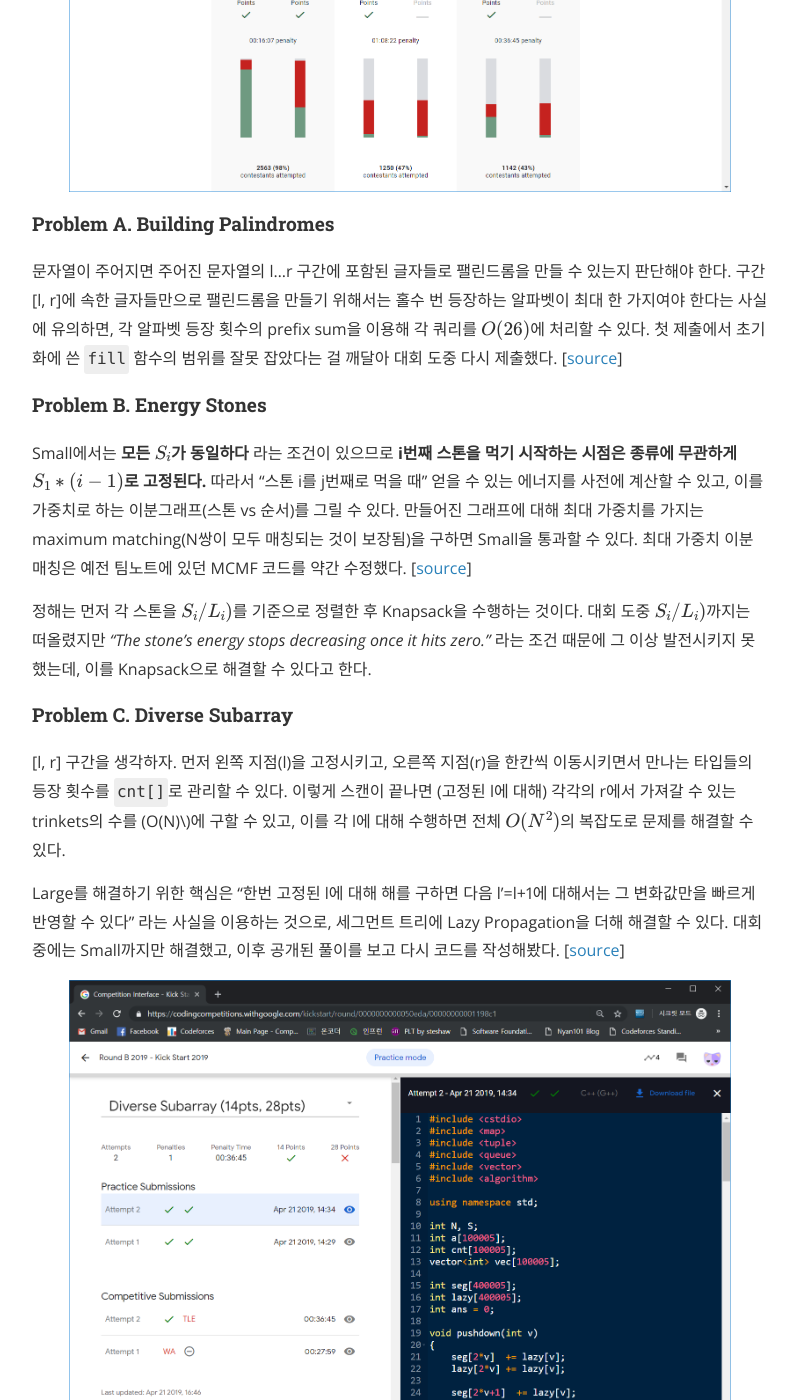
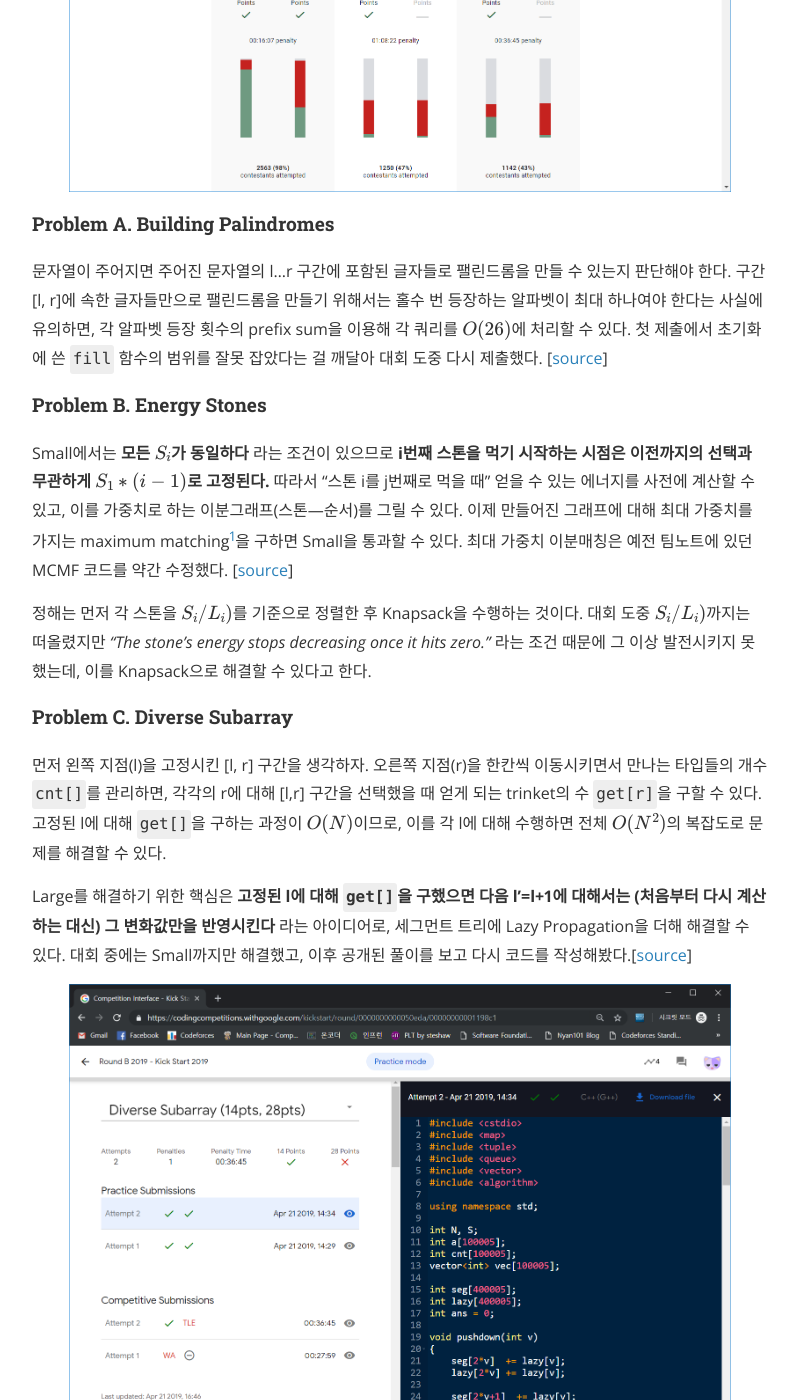
Before and after one commit to nyan101/nyan101.github.io, a Jekyll site: the page built from _posts/2019-04-21-CodeJam-Kickstart-2019-RoundB-후기.md, in a window 1280 px wide and 1400 px high, scrolled down 690 px. Shown: the whole window, without its empty margins (240-1037 px from the left). Built offline with Jekyll 4.4.1, drawn with Linux system fonts in a browser that asks for light colours; nearby versions of some CDN libraries; formulas are drawn with MathJax 3; comment, search, counter and statistics services are not loaded; a style sheet for code colours, icons or effects is not loaded; some of the changed text lies outside the part shown.

Commit message:
edit post

```diff
--- a/_posts/2019-04-21-CodeJam-Kickstart-2019-RoundB-후기.md
+++ b/_posts/2019-04-21-CodeJam-Kickstart-2019-RoundB-후기.md
@@ -8,7 +8,7 @@
 use_math: true
 ---
 
-리뉴얼된 후 두 번째 치르는 코드잼이다. 지난번처럼 서버 문제는 없었지만 생각처럼 문제가 잘 풀리지 않아 A 빼고는 딱히 정해를 떠올릴 수 있는 문제가 없었다. 결국 B, C번 모두 Small만을 해결하고 최종 115등으로 대회가 끝났다. 전체 문제는 [여기](https://codingcompetitions.withgoogle.com/kickstart/round/0000000000050eda)에서 볼 수 있다.
+지난 Round A에 이어 리뉴얼된 킥스타트에서 두번째로 치르는 대회였다. 다행히 지난번과 같은 서버 문제는 없었지만 생각처럼 문제가 잘 풀리지는 않았다. A번을 제출하고 나니 딱히 풀이가 떠오르는 문제가 없어 결국 B, C 모두 Small까지만 통과할 수 있었다. 결과는 최종 115등으로 전체 문제는 [여기](https://codingcompetitions.withgoogle.com/kickstart/round/0000000000050eda)에서 볼 수 있다.
 
 
 
@@ -19,24 +19,24 @@
 
 #### Problem A. Building Palindromes
 
-문자열이 주어지면 주어진 문자열의 l...r 구간에 포함된 글자들로 팰린드롬을 만들 수 있는지 판단해야 한다. 구간 [l, r]에 속한 글자들만으로 팰린드롬을 만들기 위해서는 홀수 번 등장하는 알파벳이 최대 한 가지여야 한다는 사실에 유의하면, 각 알파벳 등장 횟수의 prefix sum을 이용해 각 쿼리를 \\(O(26)\\)에 처리할 수 있다. 첫 제출에서 초기화에 쓴 `fill` 함수의 범위를 잘못 잡았다는 걸 깨달아 대회 도중 다시 제출했다. [[source](https://github.com/nyan101/algorithm_snippet/blob/master/CodeJam/Kickstart 2019 Round B/A.cpp)]
+문자열이 주어지면 주어진 문자열의 l...r 구간에 포함된 글자들로 팰린드롬을 만들 수 있는지 판단해야 한다. 구간 [l, r]에 속한 글자들만으로 팰린드롬을 만들기 위해서는 홀수 번 등장하는 알파벳이 최대 하나여야 한다는 사실에 유의하면, 각 알파벳 등장 횟수의 prefix sum을 이용해 각 쿼리를 \\(O(26)\\)에 처리할 수 있다. 첫 제출에서 초기화에 쓴 `fill` 함수의 범위를 잘못 잡았다는 걸 깨달아 대회 도중 다시 제출했다. [[source](https://github.com/nyan101/algorithm_snippet/blob/master/CodeJam/Kickstart 2019 Round B/A.cpp)]
 
 
 
 #### Problem B. Energy Stones
 
-Small에서는 **모든 \\(S\_i\\)가 동일하다** 라는 조건이 있으므로 **i번째 스톤을 먹기 시작하는 시점은 종류에 무관하게 \\(S\_1 \* (i-1)\\)로 고정된다.** 따라서 "스톤 i를 j번째로 먹을 때" 얻을 수 있는 에너지를 사전에 계산할 수 있고, 이를 가중치로 하는 이분그래프(스톤 vs 순서)를 그릴 수 있다. 만들어진 그래프에 대해 최대 가중치를 가지는 maximum matching(N쌍이 모두 매칭되는 것이 보장됨)을 구하면 Small을 통과할 수 있다. 최대 가중치 이분매칭은 예전 팀노트에 있던 MCMF 코드를 약간 수정했다. [[source](https://github.com/nyan101/algorithm_snippet/blob/master/CodeJam/Kickstart 2019 Round B/B.cpp)]
+Small에서는 **모든 \\(S\_i\\)가 동일하다** 라는 조건이 있으므로 **i번째 스톤을 먹기 시작하는 시점은 이전까지의 선택과 무관하게 \\(S\_1 \* (i-1)\\)로 고정된다.** 따라서 "스톤 i를 j번째로 먹을 때" 얻을 수 있는 에너지를 사전에 계산할 수 있고, 이를 가중치로 하는 이분그래프(스톤—순서)를 그릴 수 있다. 이제 만들어진 그래프에 대해 최대 가중치를 가지는 maximum matching[^1]을 구하면 Small을 통과할 수 있다. 최대 가중치 이분매칭은 예전 팀노트에 있던 MCMF 코드를 약간 수정했다. [[source](https://github.com/nyan101/algorithm_snippet/blob/master/CodeJam/Kickstart 2019 Round B/B.cpp)]
 
  정해는 먼저 각 스톤을 \\(S\_i / L\_i)\\)를 기준으로 정렬한 후 Knapsack을 수행하는 것이다. 대회 도중  \\(S\_i / L\_i)\\)까지는 떠올렸지만 _"The stone's energy stops decreasing once it hits zero."_ 라는 조건 때문에 그 이상 발전시키지 못했는데, 이를 Knapsack으로 해결할 수 있다고 한다.
 
-
+[^1]: 그래프 구조상 항상 전체 N쌍이 매칭되는 것이 보장된다
 
 
 #### Problem C. Diverse Subarray
 
-[l, r] 구간을 생각하자. 먼저 왼쪽 지점(l)을 고정시키고, 오른쪽 지점(r)을 한칸씩 이동시키면서 만나는 타입들의 등장 횟수를 `cnt[]`로 관리할 수 있다. 이렇게 스캔이 끝나면 (고정된 l에 대해) 각각의 r에서 가져갈 수 있는 trinkets의 수를 \(O(N)\\)에 구할 수 있고, 이를 각 l에 대해 수행하면 전체 \\(O(N^2)\\)의 복잡도로 문제를 해결할 수 있다.
+먼저 왼쪽 지점(l)을 고정시킨 [l, r] 구간을 생각하자. 오른쪽 지점(r)을 한칸씩 이동시키면서 만나는 타입들의 개수 `cnt[]`를 관리하면, 각각의 r에 대해 [l,r] 구간을 선택했을 때 얻게 되는 trinket의 수 `get[r]`을 구할 수 있다. 고정된 l에 대해 `get[]`을 구하는 과정이 \\(O(N)\\)이므로, 이를 각 l에 대해 수행하면 전체 \\(O(N^2)\\)의 복잡도로 문제를 해결할 수 있다.
 
-Large를 해결하기 위한 핵심은 "한번 고정된 l에 대해 해를 구하면 다음 l'=l+1에 대해서는 그 변화값만을 빠르게 반영할 수 있다" 라는 사실을 이용하는 것으로, 세그먼트 트리에 Lazy Propagation을 더해 해결할 수 있다. 대회 중에는 Small까지만 해결했고, 이후 공개된 풀이를 보고 다시 코드를 작성해봤다. [[source](https://github.com/nyan101/algorithm_snippet/blob/master/CodeJam/Kickstart 2019 Round B/C.cpp)]
+Large를 해결하기 위한 핵심은 **고정된 l에 대해 `get[]`을 구했으면 다음 l'=l+1에 대해서는 (처음부터 다시 계산하는 대신) 그 변화값만을 반영시킨다** 라는 아이디어로, 세그먼트 트리에 Lazy Propagation을 더해 해결할 수 있다. 대회 중에는 Small까지만 해결했고, 이후 공개된 풀이를 보고 다시 코드를 작성해봤다.[[source](https://github.com/nyan101/algorithm_snippet/blob/master/CodeJam/Kickstart 2019 Round B/C.cpp)]
 
 
 
@@ -44,4 +44,8 @@
 
 
 
-세그먼트 트리에서의 Lazy Propagation은 이론적으로는 알아도 막상 문제를 보면 눈치채지 못하는, 다시 말해 "구현은 할 줄 알지만 익숙하지는 않은" 부류에 속해있었는데 이번을 계기로 좀더 익숙해질 수 있도록 해야겠다.
+세그먼트 트리에서의 Lazy Propagation은 이론적으로는 알아도 막상 문제를 보면 눈치채지 못하는, 다시 말해 "구현은 할 줄 알지만 익숙하지는 않은" 부류에 속해있었는데 이번을 계기로 좀더 익숙해질 수 있었으면 좋겠다. 그와 별개로 킥스타트가 리뉴얼되고 이전같은 성과가 잘 나오지 않고 있는데, 이게 졸업하고 PS연습을 덜 하게 되어서인지 아니면 다른 이유가 있는 건지는 아직 잘 모르겠다..
+
+
+
+---
```
